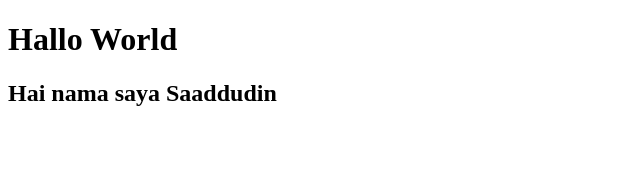
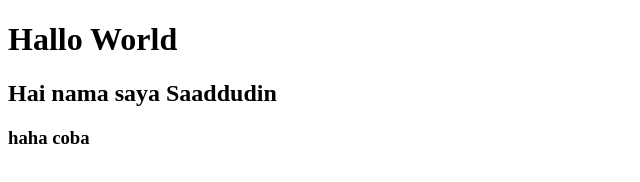
Before and after one commit to saaddudin-5520119102/test_sadud, a plain HTML site: page index.html in a window 1280 px wide. Shown: the whole page, without its empty margins (0-640 px from the left). Drawn offline with Linux system fonts and the light colour scheme.

Commit message:
manambahkan hahah coba di index.html

```diff
--- a/index.html
+++ b/index.html
@@ -9,5 +9,6 @@
 <body>
     <h1>Hallo World</h1>
     <h2>Hai nama saya Saaddudin</h2>
+    <h3>haha coba</h3>
 </body>
 </html>
```
